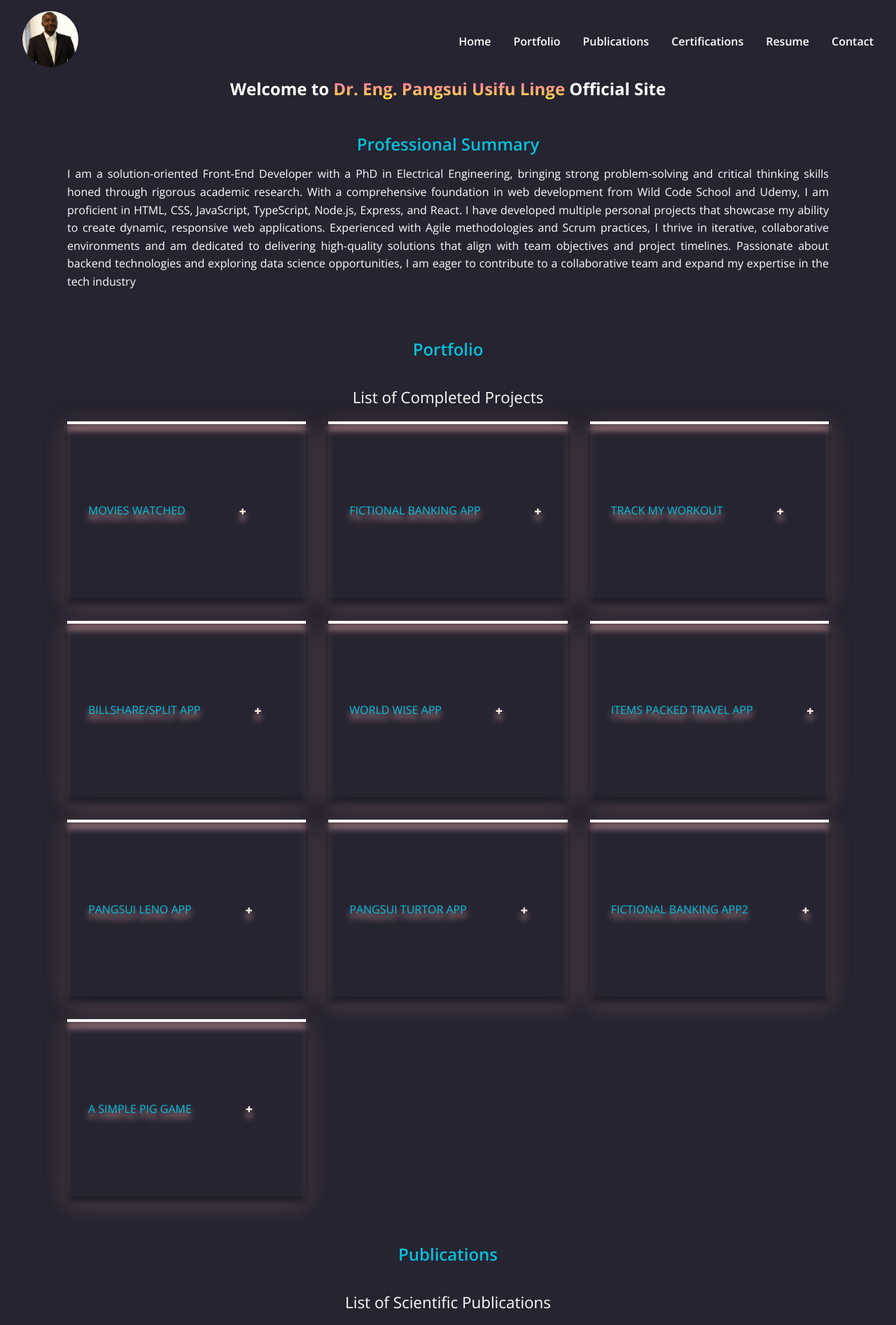
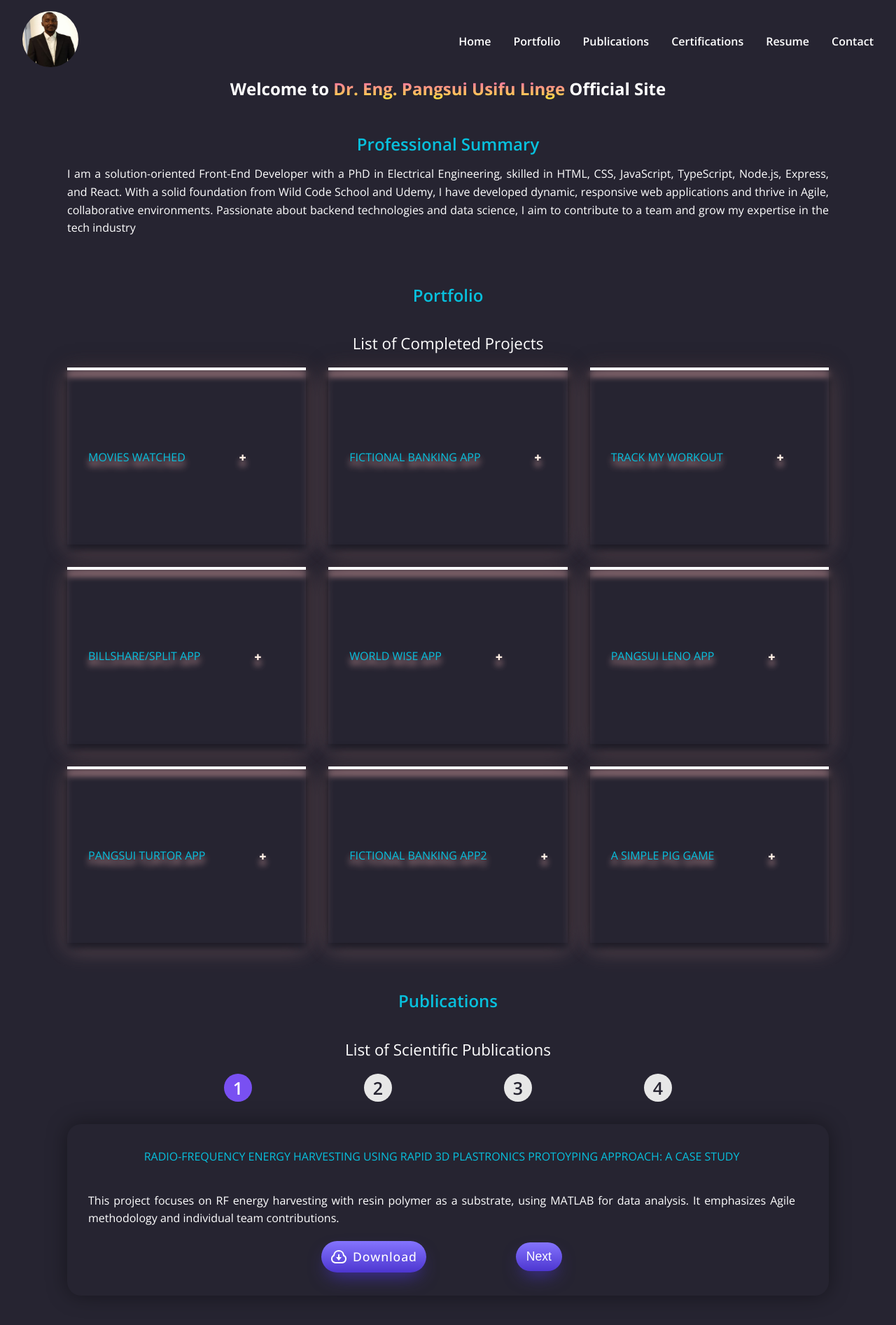
Before and after one commit to pangsui/pangsui-official-site, a React (Vite) app: page / in a window 1280 px wide. Shown: the top 1893 px of the page at 70% size. Built offline with nearby package versions, Linux system fonts and the light colour scheme.

Commit message:
contents of home, portfolio, certification and publications added

```diff
--- a/src/components/Home.tsx
+++ b/src/components/Home.tsx
@@ -9,18 +9,12 @@ const Home = React.forwardRef<HTMLElement, object>(() => {
 			<h2>Professional Summary</h2>
 			<p>
 				I am a solution-oriented Front-End Developer with a PhD in Electrical
-        Engineering, bringing strong problem-solving and critical thinking
-        skills honed through rigorous academic research. With a comprehensive
-        foundation in web development from Wild Code School and Udemy, I am
-        proficient in HTML, CSS, JavaScript, TypeScript, Node.js, Express, and
-        React. I have developed multiple personal projects that showcase my
-        ability to create dynamic, responsive web applications. Experienced with
-        Agile methodologies and Scrum practices, I thrive in iterative,
-        collaborative environments and am dedicated to delivering high-quality
-        solutions that align with team objectives and project timelines.
-        Passionate about backend technologies and exploring data science
-        opportunities, I am eager to contribute to a collaborative team and
-        expand my expertise in the tech industry
+				Engineering, skilled in HTML, CSS, JavaScript, TypeScript, Node.js,
+				Express, and React. With a solid foundation from Wild Code School and
+				Udemy, I have developed dynamic, responsive web applications and thrive
+				in Agile, collaborative environments. Passionate about backend
+				technologies and data science, I aim to contribute to a team and grow my
+				expertise in the tech industry
 			</p>
 		</section>
 	);
--- a/src/data/certifications.json
+++ b/src/data/certifications.json
@@ -1,17 +1,17 @@
 [
 	{
 		"title": "The Complete JavaScript Course 2023: From Zero to Expert!",
-    "summary": "Key concepts mastered include JavaScript fundamentals (functions, arrays, objects, loops, strings, etc.), modern object-oriented programming (OOP), and asynchronous JavaScript (event loop, promises, AJAX calls, and APIs).",
+		"summary": "Key concepts mastered include JavaScript basics, modern OOP, and asynchronous techniques like promises, AJAX, and APIs.",
 		"pdfDocument": "/certifications/javaScript.pdf"
 	},
 	{
 		"title": "Modern HTML & CSS From The Beginning 2.0 (2024 Revamp)",
-    "summary": "Core skills acquired include creating responsive websites using media queries, semantic HTML elements, and the box model; implementing smooth transitions and adaptable layouts with CSS Grid and Flexbox; managing version control with Git and GitHub; and deploying websites. ",
+		"summary": "Core skills include building responsive websites with HTML, CSS Grid, and Flexbox, managing version control with Git and GitHub, and deploying websites.",
 		"pdfDocument": "/certifications/html-css.pdf"
 	},
 	{
 		"title": "Java 17 Masterclass: Start Coding in 2024",
-    "summary": "Topics covered include foundational Java concepts like arrays, loops, Lists, ArrayLists, LinkedLists, and autoboxing, along with object-oriented programming (OOP), generics, regular expressions, streams, and exception handling with try-catch statements.",
+		"summary": "The topics include foundational Java concepts, object-oriented programming, generics, regular expressions, streams, and exception handling with try-catch statements..",
 		"pdfDocument": "/certifications/java.pdf"
 	},
 	{
--- a/src/data/portfolio.json
+++ b/src/data/portfolio.json
@@ -7,7 +7,7 @@
 	},
 	{
 		"title": "Fictional Banking App",
-    "description": "An application that allows users to log in to their accounts, perform basic banking transactions. Use these accounts for testing: user: pul, PIN: 3333, and user: mfm, PIN: 4444.",
+		"description": "An application for users to log in and perform basic banking transactions. Test accounts:User: pul, PIN: 3333User: mfm, PIN: 4444",
 		"gitHubLink": "https://github.com/pangsui/pangkist",
 		"url": "https://pangskist.netlify.app"
 	},
@@ -29,12 +29,7 @@
 		"gitHubLink": "https://github.com/pangsui/world-wise",
 		"url": "https://pangsui-world-wise.netlify.app/"
 	},
-  {
-    "title": "Items Packed Travel App",
-    "description": "This app ensures you pack all the necessary items for each journey",
-    "gitHubLink": "https://github.com/pangsui/pangsui-travel-list",
-    "url": "https://pangsui-travel-item.netlify.app/"
-  },
+
 	{
 		"title": "Pangsui Leno App",
 		"description": "An application that demonstrates the perfect application of CSS grids and flexbox",
--- a/src/data/publications.json
+++ b/src/data/publications.json
@@ -1,18 +1,18 @@
 [
 	{
 		"title": "Radio-Frequency Energy Harvesting Using Rapid 3D Plastronics Protoyping Approach: A Case Study",
-    "text": "This project showcases the design of RF energy harvesting using resin polymer as a substrate. The collected data were analyzed in MATLAB through several written scripts. It also demonstrates the use of Agile methodology in teamwork, with each author making individual contributions.",
+		"text": "This project focuses on RF energy harvesting with resin polymer as a substrate, using MATLAB for data analysis. It emphasizes Agile methodology and individual team contributions.",
 		"link": "https://www.mdpi.com/2079-9268/13/1/19"
 	},
 	{
 		"title": "Evaluation of Polylactic Acid Polymer as a Substrate in Rectenna for Ambient Radiofrequency Energy Harvesting",
-    "text": "This project showcases the design of RF energy harvesting using PLA polymer as a substrate. The collected data were analyzed in MATLAB through several written scripts, demonstrating a logical and critical thinking approach to conducting scientific research.",
+		"text": "This project focuses on RF energy harvesting with PLA polymer as a substrate, using MATLAB scripts to analyze data and demonstrate critical thinking in scientific research.",
 		"link": "https://www.mdpi.com/2079-9268/13/2/34"
 	},
 
 	{
 		"title": "Evaluation of Recycled Cardboard Paper as an Eco-Friendly Substrate for Rectenna and Ambient Radio Frequency Energy Harvesting Application",
-    "text": "This project showcases the design of RF energy harvesting using recycled cardboard as a substrate. The collected data were analyzed in Python and MATLAB through several custom scripts. An analytical and critical thinking approach was employed throughout the teamwork process.",
+		"text": "This project designs RF energy harvesting with recycled cardboard as a substrate, using Python and MATLAB for data analysis and applying critical thinking throughout the process.",
 		"link": "https://www.mdpi.com/2079-9292/13/13/2499"
 	},
 	{
```
Lines whose indentation alone changed are shown as unchanged.
